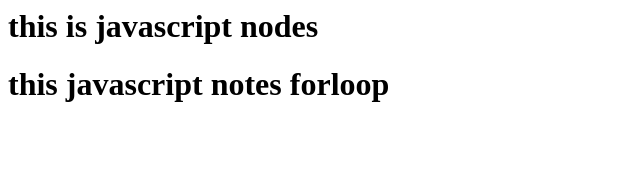
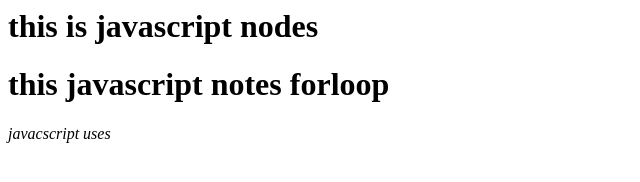
Before and after one commit to havish07/edupoly, a plain HTML site: page index.html in a window 1280 px wide. Shown: the whole page, without its empty margins (0-640 px from the left). Drawn offline with Linux system fonts and the light colour scheme.

Commit message:
change 6

```diff
--- a/index.html
+++ b/index.html
@@ -4,3 +4,6 @@
 <h1> this javascript notes forloop
 
 </h1>
+<i>javacscript uses
+
+</i>
```
